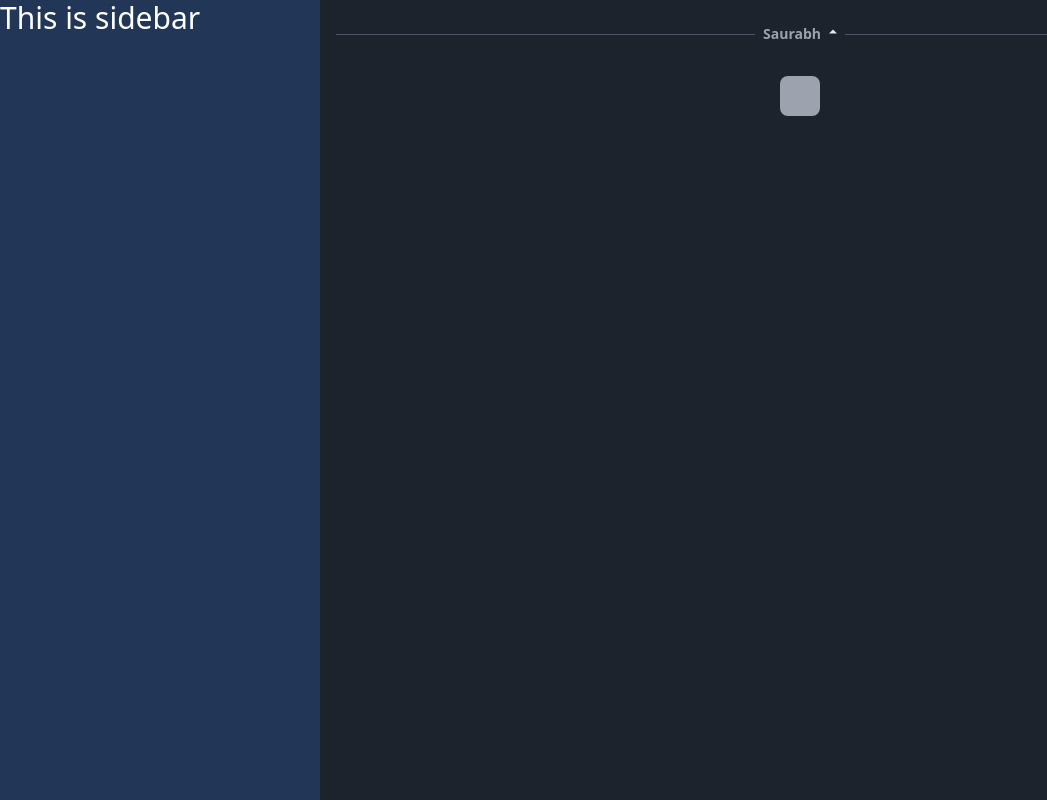
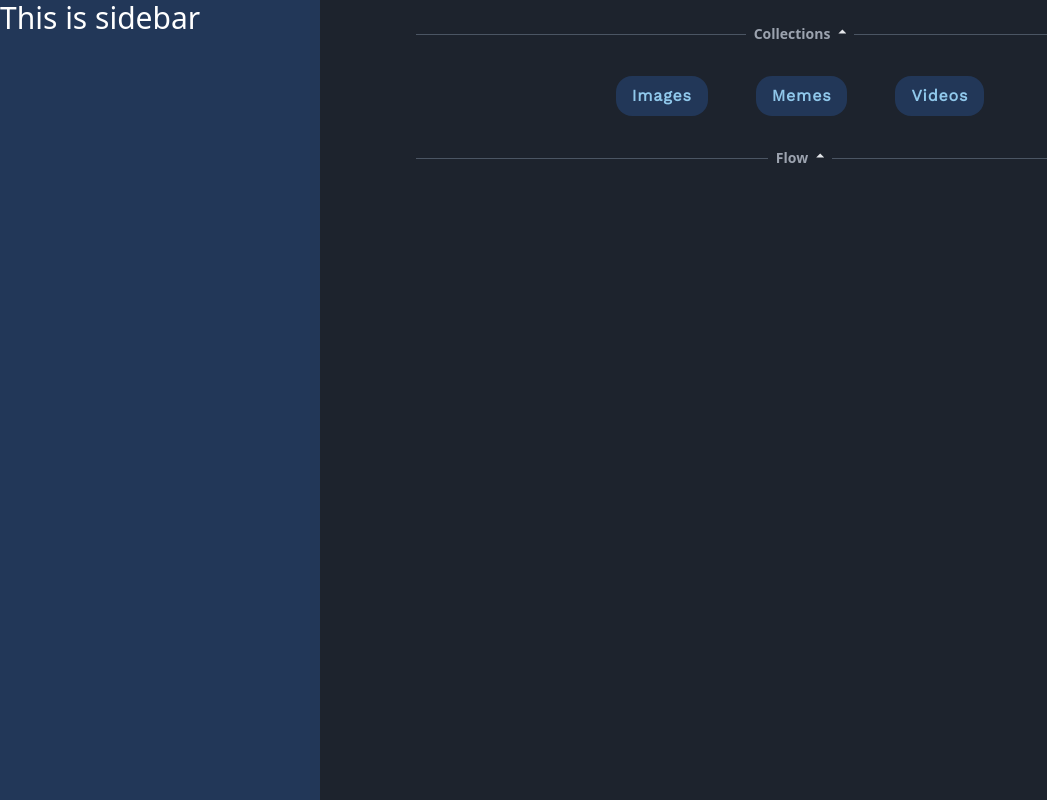
Before and after one commit to saurabhmehta1601/aerx-frontend-clean, a Next.js app: page /profile in a window 1280 px wide. Shown: the whole page, without its empty margins (0-1047 px from the left). Built offline with nearby package versions, Linux system fonts and the light colour scheme.

Commit message:
feat(collectionitems): add colllectionItems and collectionItem components

```diff
--- /dev/null
+++ b/components/Profile/CollectionItems/CollectionItem/index.js
@@ -0,0 +1,13 @@
+import React from "react";
+import Card from "../../../UI/Card";
+import styles from "./styles.module.css";
+
+const CollectionItem = (props) => {
+  return (
+    <Card>
+      <div className={styles.text}>{props.text}</div>
+    </Card>
+  );
+};
+
+export default CollectionItem;
--- /dev/null
+++ b/components/Profile/CollectionItems/CollectionItem/styles.module.css
@@ -0,0 +1,3 @@
+.text {
+  @apply bg-profile-blue-300 rounded-2xl px-4 py-2 font-work-sans text-profile-blue-100 tracking-wider font-bold;
+}
--- /dev/null
+++ b/components/Profile/CollectionItems/index.js
@@ -0,0 +1,15 @@
+import React from "react";
+import CollectionItem from "./CollectionItem";
+import styles from "./styles.module.css";
+
+const CollectionItems = (props) => {
+  return (
+    <div className={styles.collectionItems}>
+      {props.items.map((item, idx) => (
+        <CollectionItem key={idx} text={item.text} />
+      ))}
+    </div>
+  );
+};
+
+export default CollectionItems;
--- /dev/null
+++ b/components/Profile/CollectionItems/styles.module.css
@@ -0,0 +1,3 @@
+.collectionItems {
+  @apply flex;
+}
--- a/components/Profile/Main/index.js
+++ b/components/Profile/Main/index.js
@@ -1,15 +1,16 @@
 import React from "react";
-import Card from "../../UI/Card";
+import CollectionItems from "../CollectionItems";
 import SectionHeading from "../SectionHeading";
 import styles from "./styles.module.css";
 
 const Main = () => {
   return (
     <main className={styles.main}>
-      <SectionHeading>Saurabh</SectionHeading>
-      <Card>
-        <div className="rounded-lg bg-gray-400 p-5"></div>
-      </Card>
+      <SectionHeading>Collections</SectionHeading>
+      <CollectionItems
+        items={[{ text: "Images" }, { text: "Memes" }, { text: "Videos" }]}
+      />
+      <SectionHeading>Flow</SectionHeading>
     </main>
   );
 };
--- a/components/Profile/Main/styles.module.css
+++ b/components/Profile/Main/styles.module.css
@@ -1,3 +1,3 @@
 .main {
-  @apply bg-profile-blue-400 h-full w-full p-4 flex flex-col items-center;
+  @apply bg-profile-blue-400 h-full w-full p-4 flex flex-col items-center px-24;
 }
--- /dev/null
+++ b/pages/test.js
@@ -0,0 +1,7 @@
+import React from "react";
+
+const test = () => {
+  return <div className="text-4xl font-work-sans"> This is Work Sans</div>;
+};
+
+export default test;
--- a/styles/globals.css
+++ b/styles/globals.css
@@ -1,5 +1,5 @@
 /* Google fonts */
-@import url('https://fonts.googleapis.com/css2?family=Jost&display=swap');
+@import url("https://fonts.googleapis.com/css2?family=Jost&family=Work+Sans&display=swap");
 
 @tailwind base;
 @tailwind components;
--- a/tailwind.config.js
+++ b/tailwind.config.js
@@ -8,6 +8,7 @@ module.exports = {
     extend: {
       fontFamily: {
         jost: ["Jost", "sans-serif"],
+        "work-sans": ["Work Sans", "sans-serif"],
       },
       colors: {
         brand: {
```
